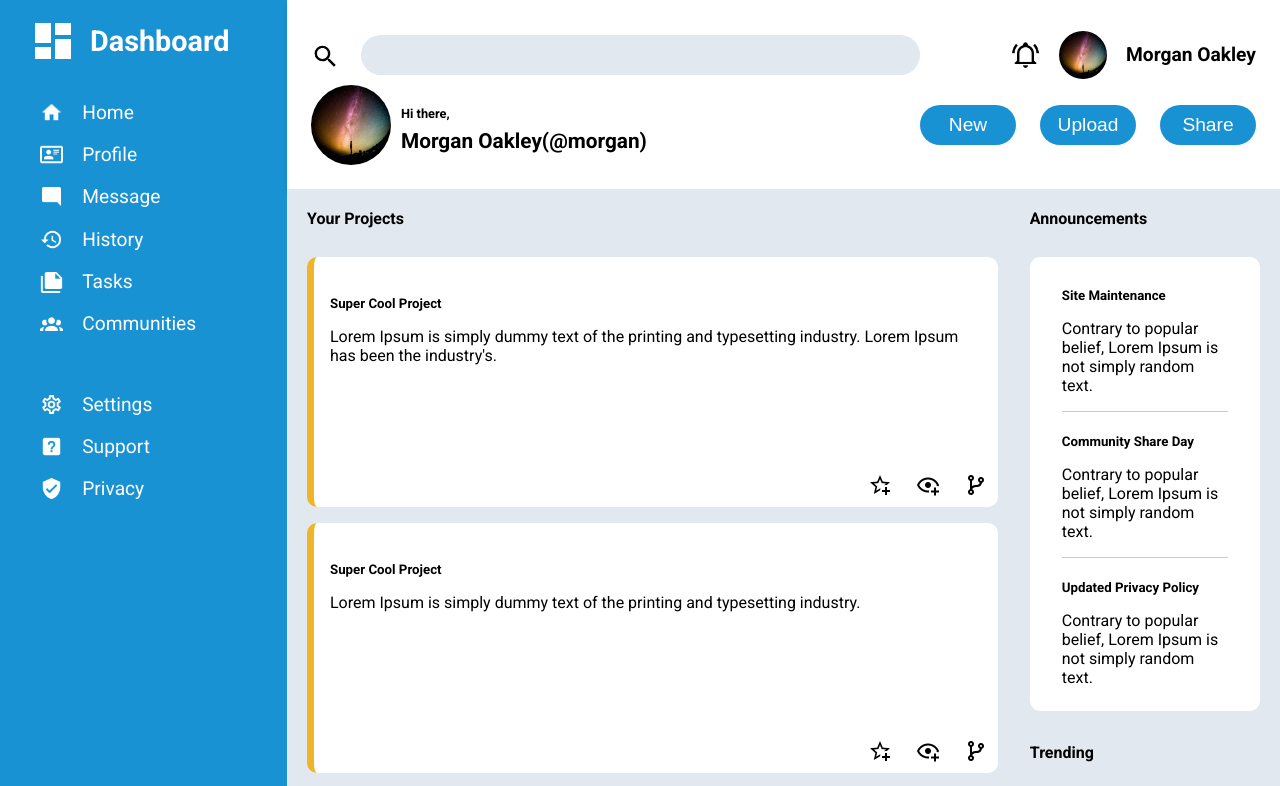
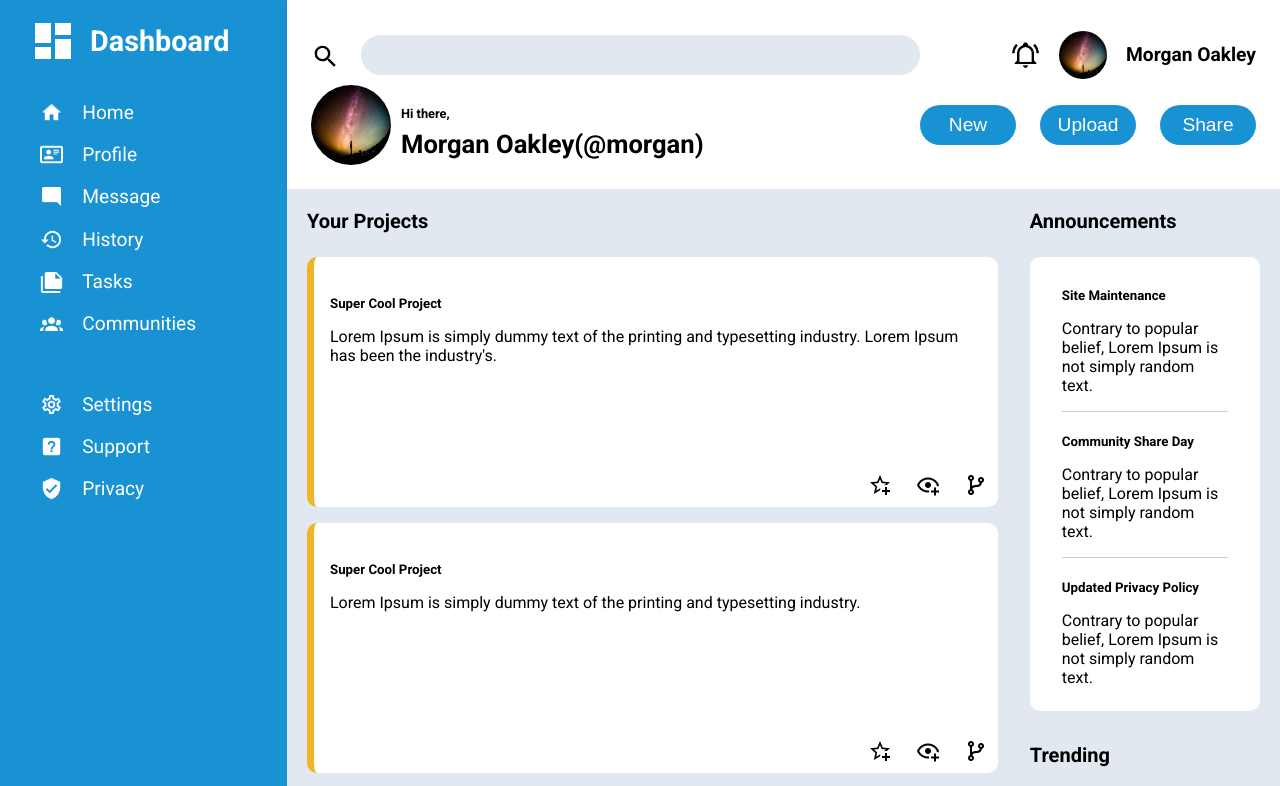
Before and after one commit to DragonCode369/AdminDashboard-project, a plain HTML site: page index.html in a window 1280 px wide. Shown: the top 786 px of the page. Drawn offline with Linux system fonts and the light colour scheme.

Commit message:
final touch

```diff
--- a/style.css
+++ b/style.css
@@ -8,6 +8,7 @@ h4 {
     margin-top: 0;
     margin-bottom: 0;
     font-style: bold;
+    font-size: 20px;
 }
 
 * {
@@ -159,7 +160,7 @@ input {
 }
 
 .morgan-header {
-    font-size: 1.3em;
+    font-size: 1.6em;
     margin: 0;
     grid-column: 2 / 3;
     align-self: start;
@@ -217,6 +218,8 @@ input {
     display: grid;
     grid-template-rows: 2em 1fr;
     gap: 1em 0;
+    overflow: hidden;
+    max-height: 100vh;
 }
 
 .main-content {
@@ -270,6 +273,7 @@ input {
     grid-row: 2 / 3;
     display: grid;
     gap: 2em;
+    max-height: 100vh;
 }
 
 .Announcements {
```
